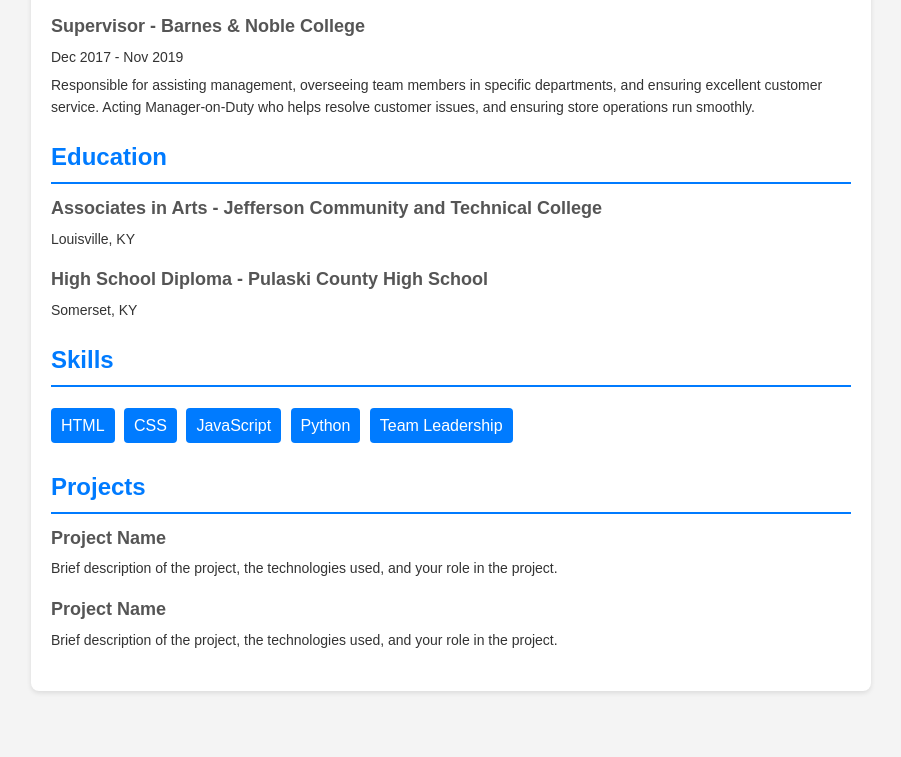
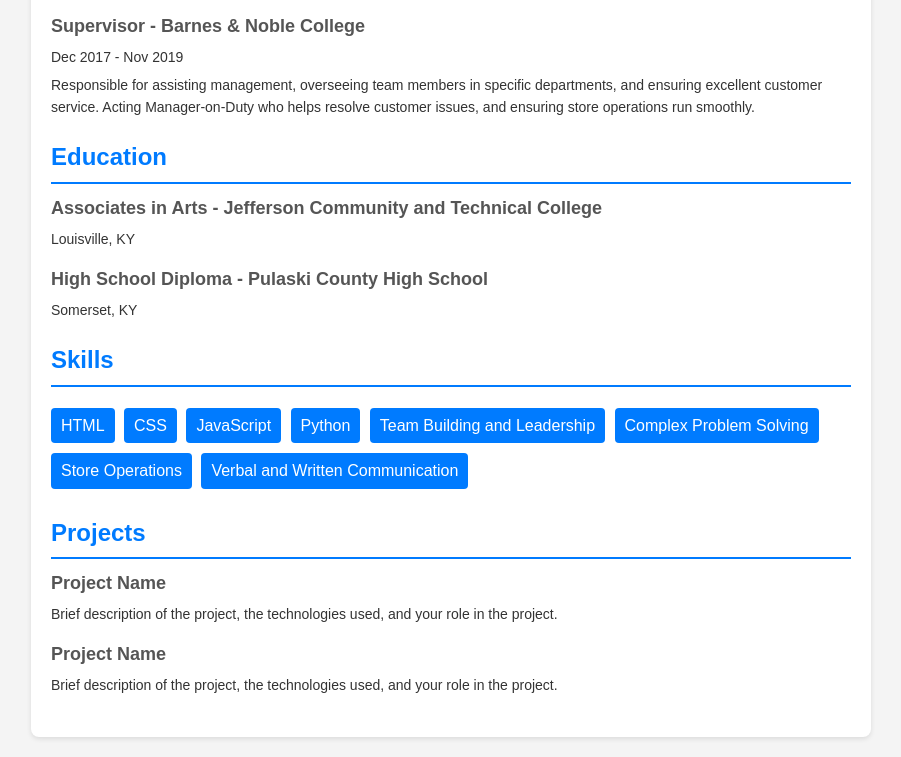
Before and after one commit to tmiller0335/tmiller0335.github.io, a plain HTML site: page index.html in a window 1280 px wide. Shown: the part 555-1312 px from the top of the page, without its empty margins (189-1090 px from the left). Before the commit the page ends 1266 px from the top, so only its background shows below. Drawn offline with Linux system fonts and the light colour scheme.

Commit message:
Skills information added

```diff
--- a/index.html
+++ b/index.html
@@ -147,7 +147,10 @@
                         <li>CSS</li>
                         <li>JavaScript</li>
                         <li>Python</li>
-                        <li>Team Leadership</li>
+                        <li>Team Building and Leadership</li>
+                        <li>Complex Problem Solving</li>
+                        <li>Store Operations</li>
+                        <li>Verbal and Written Communication</li>
                     </ul>
                 </div>
             </section>
```
